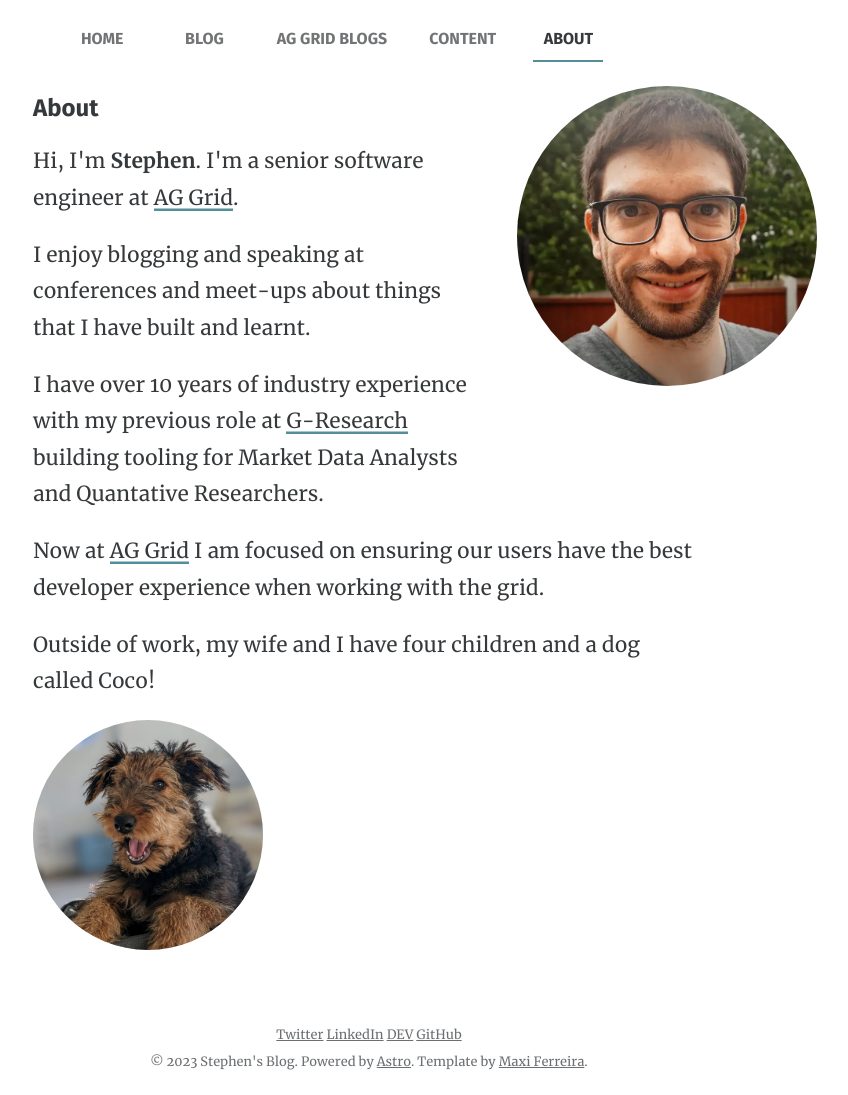
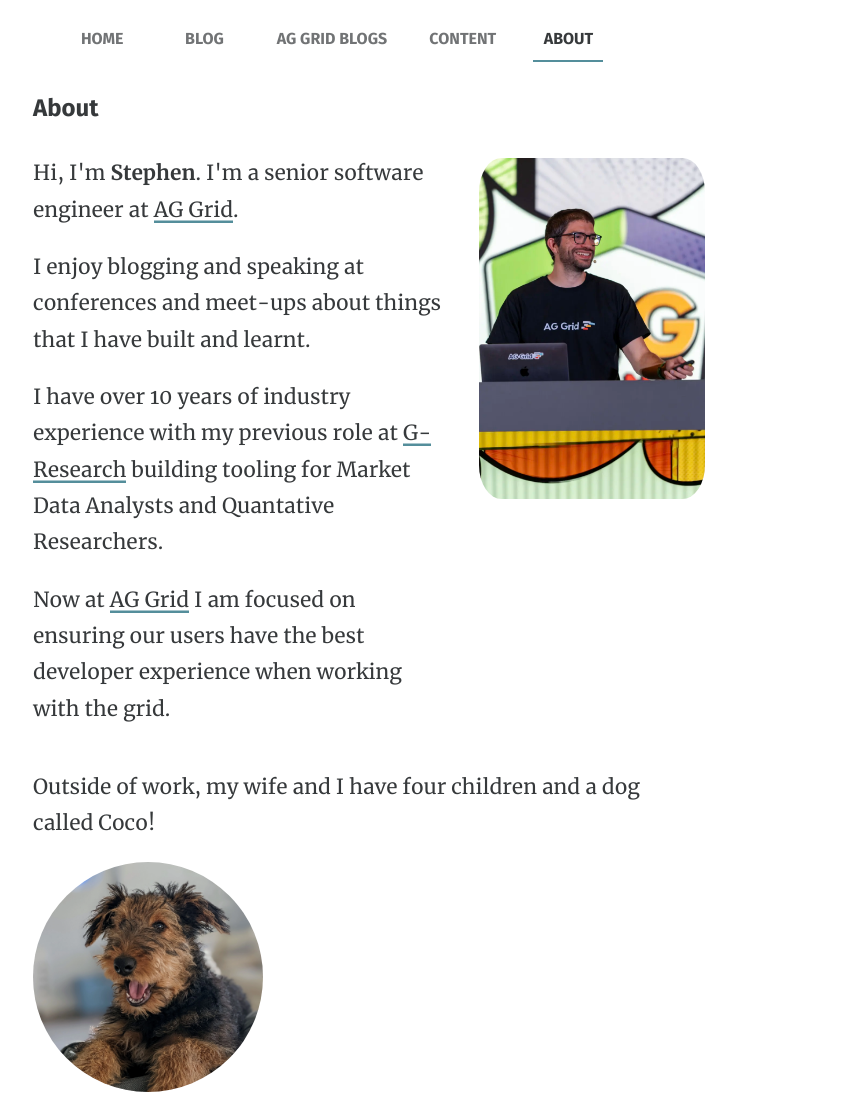
Before and after one commit to StephenCooper/blog, an Astro site: page /about in a window 1280 px wide. Shown: the top 1095 px of the page, without its empty margins (271-1119 px from the left). Built offline with nearby package versions, Linux system fonts and the light colour scheme; Astro itself is replaced by a stand-in of ours.

Commit message:
update about page

```diff
--- a/src/pages/about.astro
+++ b/src/pages/about.astro
@@ -1,9 +1,9 @@
 ---
 import BaseLayout from "../layouts/BaseLayout.astro";
 
-
 const title = "Stephen Cooper";
-const description = "Stephen Cooper, Senior Software Engineer at AG Grid in London.";
+const description =
+  "Stephen Cooper, Senior Software Engineer at AG Grid in London.";
 const permalink = `${Astro.site.href}about`;
 ---
 
@@ -15,14 +15,8 @@
 >
   <div class="container">
     <h3>About</h3>
-    <figure class="about-image">
-      <img
-        class="circle"
-        src="/assets/profile-pic.webp"
-        alt="Stephen Cooper"
-        width="330"
-      />
-    </figure>
+    <div class="two-columns">
+      <div>
         <p>
           Hi, I'm <strong>Stephen</strong>. I'm a senior software engineer at <a
             href="https://www.ag-grid.com"
@@ -33,19 +27,27 @@
           I enjoy blogging and speaking at conferences and meet-ups about things
           that I have built and learnt.
         </p>
-    <p>I have over 10 years of industry experience with my previous role at <a
+        <p>
+          I have over 10 years of industry experience with my previous role at <a
             href="https://www.gresearch.co.uk/"
             target="_blank">G-Research</a
-    > building tooling for Market Data Analysts and Quantative Researchers.</p>
+          > building tooling for Market Data Analysts and Quantative Researchers.
+        </p>
 
         <p>
-      Now at <a
-        href="https://www.ag-grid.com"
-        target="_blank">AG Grid</a
-      > I am focused on ensuring our users have the best developer experience when working with the grid.
+          Now at <a href="https://www.ag-grid.com" target="_blank">AG Grid</a> I
+          am focused on ensuring our users have the best developer experience when
+          working with the grid.
         </p>
+      </div>
+      <figure class="">
+        <img class="rounded" src="/assets/ngconf23.webp" alt="Stephen Cooper" />
+      </figure>
+    </div>
 
-    <p>Outside of work, my wife and I have four children and a dog called Coco!</p>
+    <p>
+      Outside of work, my wife and I have four children and a dog called Coco!
+    </p>
     <div>
       <img
         class="circle"
@@ -58,21 +60,20 @@
 </BaseLayout>
 
 <style>
-  .about-image {
-    float: right;
-    margin: -3em -7em 2em 2em;
-    max-width: 300px;
-  }
-
   .circle {
     border-radius: 50%;
     margin-bottom: 1.5em;
   }
 
-  @media (max-width: 1020px) {
-    .about-image {
-      float: none;
-      margin: 0 auto 2em;
+  .rounded {
+    border-radius: 10%;
+    margin-top: 1.5em;
   }
+
+  .two-columns {
+    display: flex;
+    flex-direction: row;
+    justify-content: space-between;
+    gap: 2em;
   }
 </style>
```
Also changed, not shown: public/assets/ngconf23.webp (added), public/assets/social.png (deleted). Lines whose indentation alone changed are shown as unchanged.
